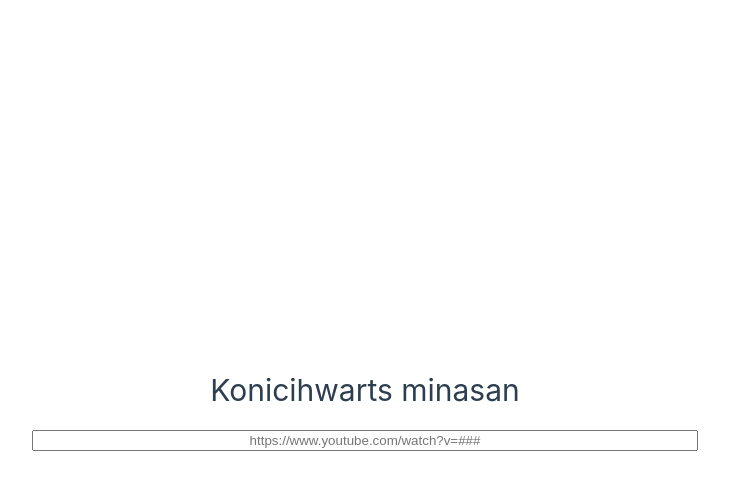
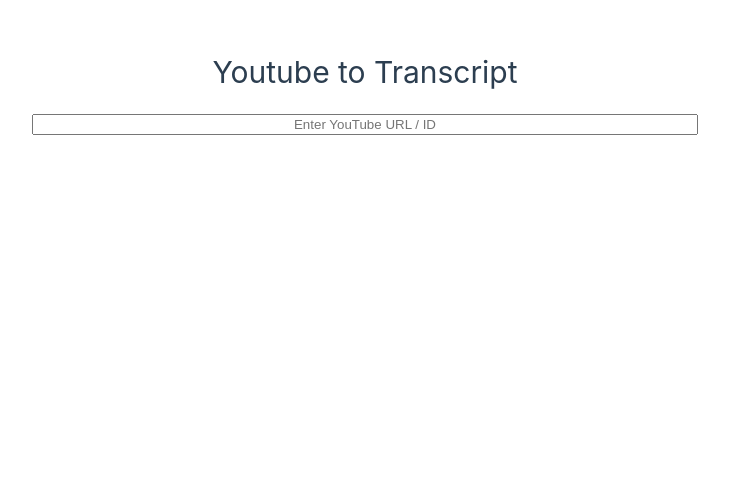
Before and after one commit to stanley-nguyen/yt2sub, a Vue app in the folder ccgen/: page / in a window 1280 px wide. Shown: the top 490 px of the page, without its empty margins (275-1004 px from the left). Built offline with nearby package versions, Linux system fonts and the light colour scheme.

Commit message:
display transcription on screen

```diff
--- a/ccgen/src/App.vue
+++ b/ccgen/src/App.vue
@@ -6,7 +6,7 @@
 <template>
   <header>
     <div class="title-item">
-      <h1 class="title-header">Konicihwarts minasan</h1>
+      <h1 class="title-header">Youtube to Transcript</h1>
     </div>
   </header>
 
@@ -27,7 +27,7 @@
 }
 
 .url-item {
-  display: flex;
+  display: block;
   justify-content: center;
   align-items: center;
 }
--- a/ccgen/src/assets/main.css
+++ b/ccgen/src/assets/main.css
@@ -24,6 +24,7 @@
 @media (min-width: 1024px) {
   body {
     display: flex;
-    place-items: center;
+    flex-direction: column;
+    align-items: center;
   }
 }
--- a/ccgen/src/components/InputBar.vue
+++ b/ccgen/src/components/InputBar.vue
@@ -15,18 +15,37 @@
 const transcribeAudio = async () => {
   console.log("Transcribing Audio...")
   transcribed.value = await audioToText(url, status);
-  console.log("Transcription Complete:", transcribed);
+  console.log("Transcription Complete")
 }
 </script>
 
 <template>
-  <input v-if="status === 0" class="urlText" type="text" v-model="url" @keyup.enter="transcribeAudio" placeholder="https://www.youtube.com/watch?v=###">
-  <p v-else-if="status === 1">Fetching Audio Stream...</p>
-  <p v-else-if="status === 2">Loading Model...</p>
-  <p v-else-if="status === 3">Generating Transcript...</p>
+  <div>
+    <input v-if="status === 0" class="urlText" type="text" v-model="url" @keyup.enter="transcribeAudio" placeholder="Enter YouTube URL / ID">
+    <p v-else-if="status === 1">Fetching Audio Stream...</p>
+    <p v-else-if="status === 2">Loading Model...</p>
+    <p v-else-if="status === 3">Generating Transcript...</p>
+  </div>
+
+  <ul v-if="transcribed">
+    <h3>Transcript:</h3>
+    <li v-for="(chunk, index) in transcribed.chunks" :key="index">
+      <span>{{ chunk.timestamp }}</span>
+      <p>{{ chunk.text }}</p>
+    </li>
+  </ul>
 </template>
 
 <style scoped>
+div {
+  text-align: center;
+  margin-bottom: 5em;
+}
+
+ul {
+  list-style-type: none;
+}
+
 h1 {
   font-weight: 500;
   font-size: 2.6rem;
```
